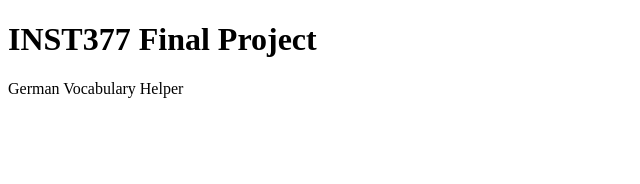
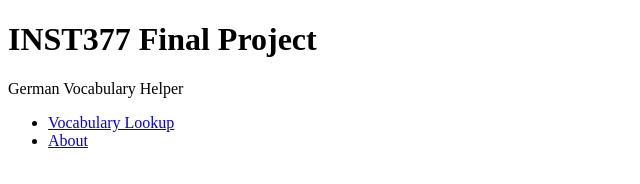
Before and after one commit to koenglick/inst377-final-project, a plain HTML site: page index.html in a window 1280 px wide. Shown: the whole page, without its empty margins (0-640 px from the left). Drawn offline with Linux system fonts and the light colour scheme.

Commit message:
add nav links index.html

```diff
--- a/index.html
+++ b/index.html
@@ -9,5 +9,12 @@
   <h1>INST377 Final Project</h1>
   <p>German Vocabulary Helper</p>
 
+  <nav>
+    <ul>
+      <li><a href="lookup.html">Vocabulary Lookup</a></li>
+      <li><a href="about.html">About</a></li>
+    </ul>
+  </nav>
+
 </body>
 </html>
```
